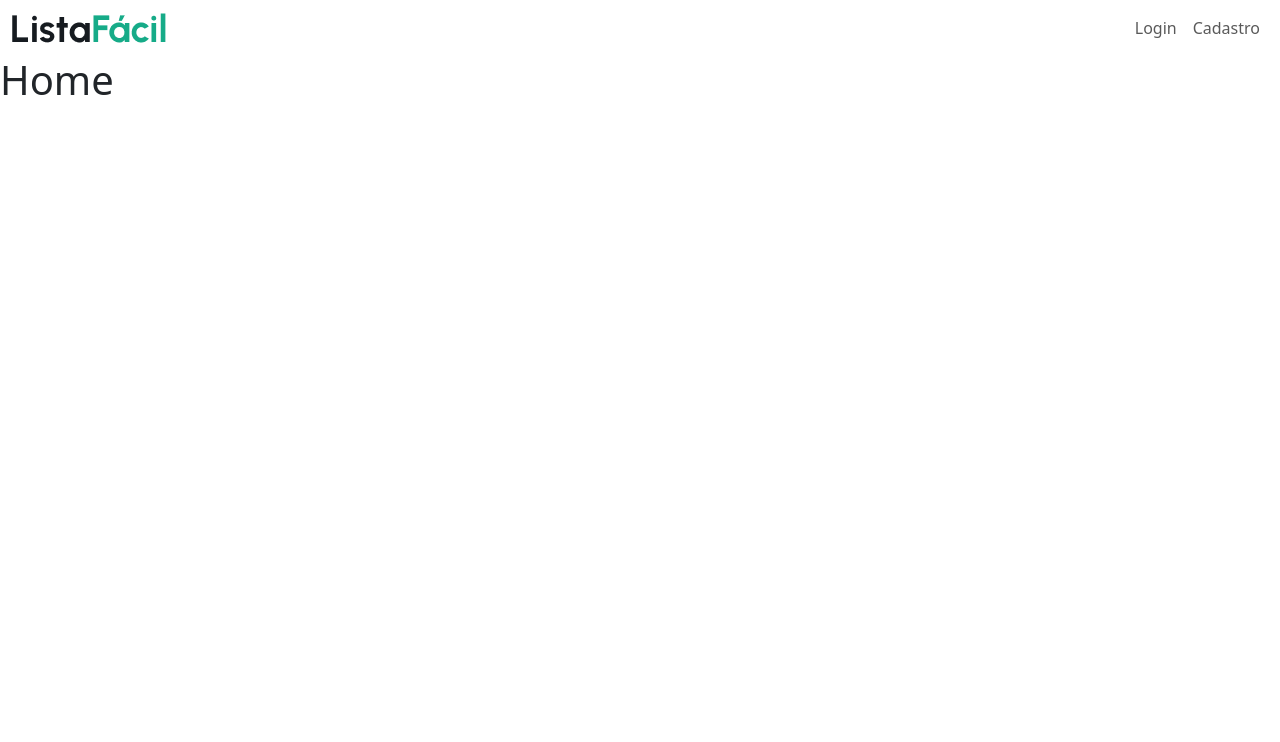
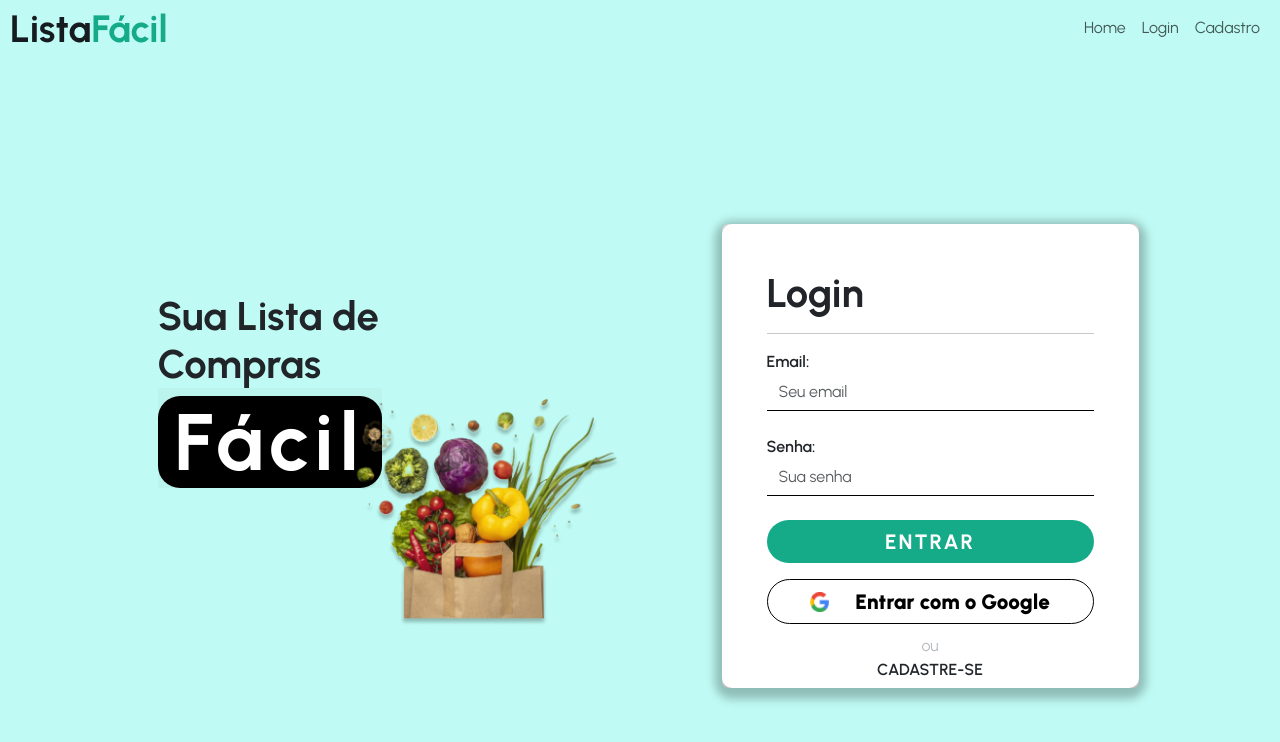
Before and after one commit to LuanderV/lista-facil-app, a React (Vite) app: page / in a window 1280 px wide. Shown: the top 742 px of the page. Built offline with nearby package versions, Linux system fonts and the light colour scheme; no server answers.

Commit message:
feat: implementacao page home

```diff
--- a/src/App.jsx
+++ b/src/App.jsx
@@ -31,7 +31,6 @@ function App() {
     <>
       <UsuarioContext.Provider value={usuarioLogado}>
         <BrowserRouter>
-          <Menu />
           <Routes>
             <Route path="/" element={<Home />} />
             <Route path="/login" element={<Login />} />
--- a/src/components/Menu.jsx
+++ b/src/components/Menu.jsx
@@ -6,7 +6,7 @@ import { UsuarioContext } from '../contexts/UsuarioContext'
 import { toast } from 'react-hot-toast'
 import Logo from '../assets/img/listafacil-logo.png'
 
-function Menu() {
+function Menu({ className }) {
   const usuario = useContext(UsuarioContext)
   const navigate = useNavigate()
 
@@ -19,15 +19,15 @@ function Menu() {
 
   return (
     <>
-      <header>
-        <Navbar className="navbar" expand="lg">
+      <Navbar className={' navbar ' + className} expand="lg">
         <Container fluid>
           <Link to="/">
             <img src={Logo} />
           </Link>
           <Navbar.Toggle />
-            <Navbar.Collapse>
-              <Nav className="ms-auto">
+          <Navbar.Collapse className="justify-content-end">
+            <Nav>
+              <Link className="nav-link">Home</Link>
               {usuario && (
                 <Link className="nav-link" to="/lista">
                   Lista
@@ -43,7 +43,9 @@ function Menu() {
                   Cadastro
                 </Link>
               )}
-                {usuario && <span>Olá, {usuario.displayName}!</span>}
+              {usuario && (
+                <span className=" nav-link">Olá, {usuario.displayName}!</span>
+              )}
               {usuario && (
                 <Button variant="outline-light" onClick={handleLogout}>
                   Sair
@@ -53,7 +55,6 @@ function Menu() {
           </Navbar.Collapse>
         </Container>
       </Navbar>
-      </header>
     </>
   )
 }
--- a/src/index.css
+++ b/src/index.css
@@ -1,15 +1,117 @@
 @import 'bootstrap/dist/css/bootstrap.min.css';
 @import url('https://fonts.googleapis.com/css2?family=Inter:wght@100..900&family=Urbanist:ital,wght@0,100..900;1,100..900&display=swap');
+
+* {
+  margin: 0;
+  padding: 0;
+  box-sizing: border-box;
+}
+
+body {
+  display: flex;
+  flex-direction: column;
+  font-family: 'Urbanist', sans-serif;
+  height: 100%;
+  font-size: 1rem;
+}
+
+.contain-main-home {
+  background-color: #bffbf4;
+  height: 100vh;
+  gap: 100px;
+  align-items: center;
+}
 
 .navbar-home {
   background-color: #bffbf4;
 }
 
-.navbar-lista {
+.navbar-lista,
+.navbar-cadastro {
+  background-color: #eef7fb;
+}
+
+.navbar-notfound {
+  background-color: #f9f6ed;
+}
+
+.navbar-add-edit {
+  background-color: #ffffff;
+}
+
+.form-section {
+  width: 417px;
+  height: 464px;
+  padding: 45px;
+  border-radius: 10px;
+  box-shadow: 0px 4px 9.2px 7px rgba(0, 0, 0, 0.25);
+}
+
+.imgCompras-home {
+  position: absolute;
+  width: 295px;
+  left: 185px;
+  bottom: 10px;
+}
+.contain-home {
+  background-color: #bffbf4;
+  display: flex;
+  padding: 16px;
+  width: 480px;
+  height: 360px;
+}
+
+.home-cardtitle {
   background-color: #bffbf4;
 }
 
-.form-section {
-  width: 320px;
-  margin: 16px auto;
+.text-home {
+  display: flex;
+  align-items: center;
+  justify-content: center;
+  text-align: center;
+  letter-spacing: 6px;
+  height: 92px;
+  background-color: #000000;
+  border-radius: 22px;
+  font-size: 5rem;
+  color: #ffffff;
 }
+
+.login-form-inputs {
+  border-radius: 0px;
+  border: 0px;
+  border-bottom: 1px solid #000000;
+}
+
+.login-btn {
+  background-color: #16ab88;
+  border-radius: 50px;
+  font-size: 1.3rem;
+  border: 0px;
+  letter-spacing: 2px;
+  margin-bottom: 16px;
+}
+
+.login-btn-google {
+  display: flex;
+  align-items: center;
+  gap: 25px;
+  justify-content: center;
+  background-color: #ffffff;
+  border: 1px solid #000000;
+  border-radius: 50px;
+  margin-bottom: 10px;
+  font-weight: 900;
+  font-size: 1.3rem;
+  color: #000000;
+}
+
+.login-btn-img {
+  width: 20px;
+  height: 20px;
+}
+
+.login-span {
+  color: #b5bac0;
+}
--- a/src/pages/Home.jsx
+++ b/src/pages/Home.jsx
@@ -1,9 +1,29 @@
+import { Card } from 'react-bootstrap'
+import imgCompras from '../assets/img/compras-home.png'
+import Login from './Login'
+import Menu from '../components/Menu'
 function Home() {
   return (
-    <main>
-      <h1>Home</h1>
-    </main>
+    <>
+      <Menu className="navbar-home" />
+      <main className="d-flex align-items-center justify-content-center contain-main-home">
+        <Card className="contain-home border-0">
+          <Card.Header className="p-0 border-0 w-50">
+            <Card.Title className="fw-bold fs-1 home-cardtitle ">
+              Sua Lista de Compras
+            </Card.Title>
+            <Card.Text className=" fw-bolder text-home">Fácil</Card.Text>
+          </Card.Header>
+          <Card.Body className="d-flex flex-column p-0 border-0">
+            <Card.Img src={imgCompras} className="imgCompras-home" />
+          </Card.Body>
+        </Card>
+        <Card className="border-0">
+          <Login />
+        </Card>
+      </main>
+    </>
   )
 }
 
-export default Home;
+export default Home
--- a/src/pages/Login.jsx
+++ b/src/pages/Login.jsx
@@ -1,63 +1,107 @@
-import { Button } from "react-bootstrap";
-import { useForm } from "react-hook-form";
-import { useNavigate } from "react-router-dom";
-import { entrarGoogle, loginUsuario } from "../firebase/auth";
-import toast from "react-hot-toast";
+import { Button } from 'react-bootstrap'
+import { useForm } from 'react-hook-form'
+import { Link, useNavigate } from 'react-router-dom'
+import { entrarGoogle, loginUsuario } from '../firebase/auth'
+import toast from 'react-hot-toast'
+import btngoogle from '../assets/img/logo_google.png'
 
 function Login() {
-  const {register, handleSubmit, formState: { errors } } = useForm();
+  const {
+    register,
+    handleSubmit,
+    formState: { errors }
+  } = useForm()
 
-  const navigate = useNavigate();
+  const navigate = useNavigate()
 
   function entrar(data) {
-    loginUsuario(data.email, data.senha).then(() => {
-      toast.success("Bem-vindo(a)!");
-      navigate("/lista");
+    loginUsuario(data.email, data.senha)
+      .then(() => {
+        toast.success('Bem-vindo(a)!')
+        navigate('/lista')
       })
       .catch(() => {
-      toast.error("Email ou Senha incorretos!");
-    });
+        toast.error('Email ou Senha incorretos!')
+      })
   }
 
   function handleEntrarGoogle() {
-    entrarGoogle().then(() => {
-      toast.success("Bem vindo(a)!");
-      navigate("/lista");
+    entrarGoogle()
+      .then(() => {
+        toast.success('Bem vindo(a)!')
+        navigate('/lista')
       })
-    .catch((error) => {
-      toast.error("Ocorreu um erro ao fazer login com o Google.");
-      console.error("Erro ao fazer login com o Google:", error);
-    });
+      .catch(error => {
+        toast.error('Ocorreu um erro ao fazer login com o Google.')
+        console.error('Erro ao fazer login com o Google:', error)
+      })
   }
 
   return (
     <>
       <main>
         <form className="form-section" onSubmit={handleSubmit(entrar)}>
-            <h1>Login</h1>
+          <h1 className="fw-bold">Login</h1>
           <hr />
-            <div>
-                <label htmlFor="email">Email</label>
-                <input type="email" id="email" className="form-control" {...register("email", { required: "O email é obrigatório" })}
+          <div className=" pb-4">
+            <label htmlFor="email" className=" fw-semibold">
+              Email:
+            </label>
+            <input
+              type="email"
+              id="email"
+              placeholder="Seu email"
+              className="form-control login-form-inputs "
+              {...register('email', { required: 'O email é obrigatório' })}
             />
             {errors.email && (
               <small className="invalid">{errors.email.message}</small>
             )}
           </div>
-            <div>
-                <label htmlFor="senha">Senha</label>
-                <input type="password" id="senha" className="form-control" {...register("senha", {required: "A senha é obrigatória", minLength: { value: 6, message: "Mínimo de 6 caracteres." },
-            })}/>
+          <div className=" pb-4">
+            <label htmlFor="senha" className=" fw-semibold">
+              Senha:
+            </label>
+            <input
+              type="password"
+              placeholder="Sua senha"
+              id="senha"
+              className="form-control login-form-inputs"
+              {...register('senha', {
+                required: 'A senha é obrigatória',
+                minLength: { value: 6, message: 'Mínimo de 6 caracteres.' }
+              })}
+            />
             {errors.senha && (
               <small className="invalid">{errors.senha.message}</small>
             )}
           </div>
-            <Button className="mt-1 w-100" type="submit">Entrar</Button>
-            <Button onClick={handleEntrarGoogle} className="mt-1 w-100" type="button">Entrar com o Google</Button>
+          <Button className="w-100 fw-bolder login-btn" type="submit">
+            ENTRAR
+          </Button>
+          <Button
+            onClick={handleEntrarGoogle}
+            className=" w-100 login-btn-google"
+            type="button"
+          >
+            <img
+              src={btngoogle}
+              className="login-btn-img"
+              alt="logo do google"
+            />
+            Entrar com o Google
+          </Button>
+          <div className="d-flex flex-column text-center ">
+            <span className="login-span">ou</span>
+            <Link to="/cadastro" className="nav-link fw-semibold">
+              CADASTRE-SE
+            </Link>
+            <p></p>
+          </div>
         </form>
       </main>
     </>
-  );
-};
+  )
+}
 
-export default Login;
+export default Login
```
Also changed, not shown: src/pages/Lista.jsx (+3 -5 lines). Lines whose indentation alone changed are shown as unchanged.
